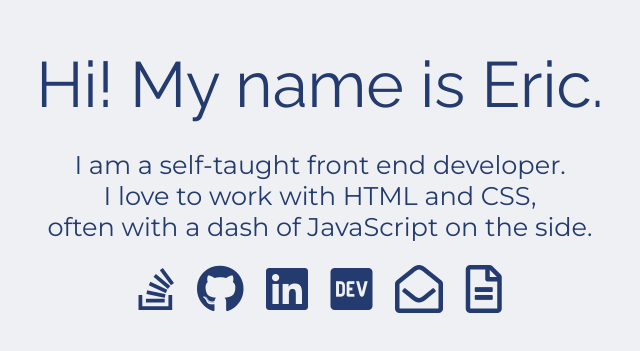
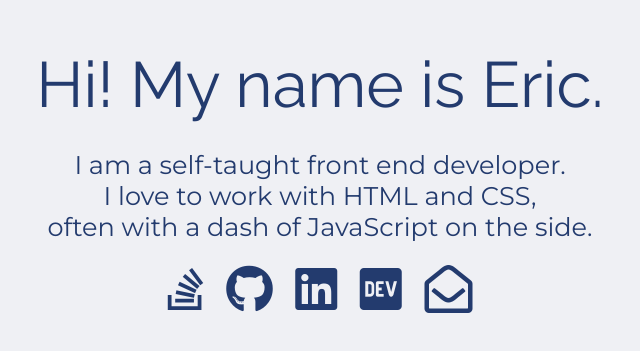
Before and after one commit to McVenco/ericvonk.com, a plain HTML site: page index.html in a window 1280 px wide. Shown: the part 221-572 px from the top of the page, without its empty margins (320-960 px from the left). Drawn offline with Linux system fonts and the light colour scheme.

Commit message:
Indent. Small Changes. Hide CV.

```diff
--- a/index.html
+++ b/index.html
@@ -22,7 +22,7 @@
                 Hi! My name is Eric.
             </div>
             <div class="about">
-                I am a self-taught front end developer. <br>
+                I am a self-taught front end developer.<br>
                 I love to work with HTML and CSS,<br> often with a dash of JavaScript on the side.
             </div>
             <div class="icons">
@@ -31,7 +31,7 @@
                 <a href="https://www.linkedin.com/in/emvonk/" target="_blank"><i class="fab fa-linkedin"></i></a>
                 <a href="https://dev.to/mcvenco" target="_blank"><i class="fab fa-dev"></i></a>
                 <a href="mailto:eric@ericvonk.com"><i class="far fa-envelope-open"></i></a>
-                <a href="assets/cv.pdf" target="_blank"><i class="far fa-file-alt"></i></a>
+                <!-- <a href="assets/cv.pdf" target="_blank"><i class="far fa-file-alt"></i></a> -->
             </div>
         </div>
     </div>
```
Also changed, not shown: css/style.css (+5 -2 lines).
